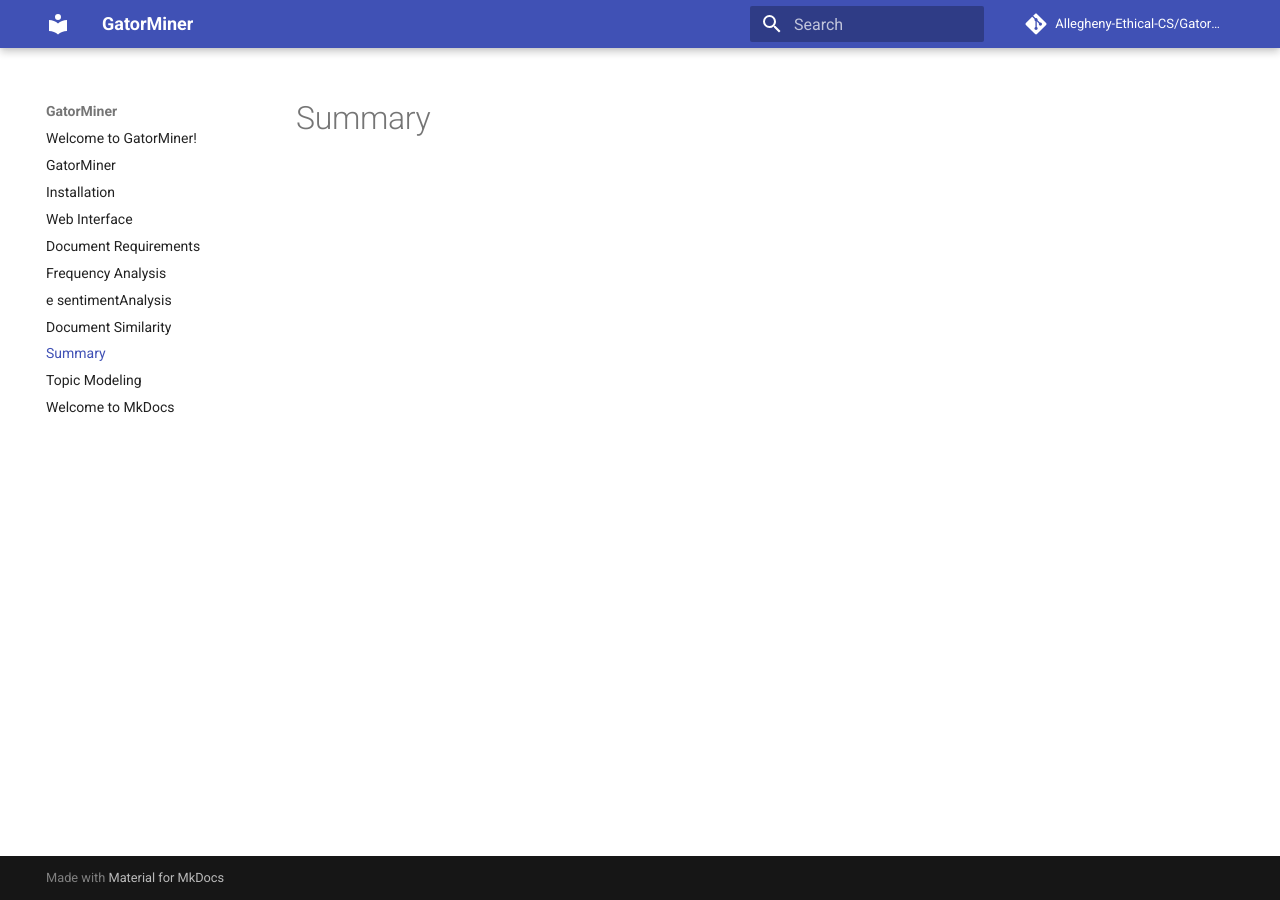
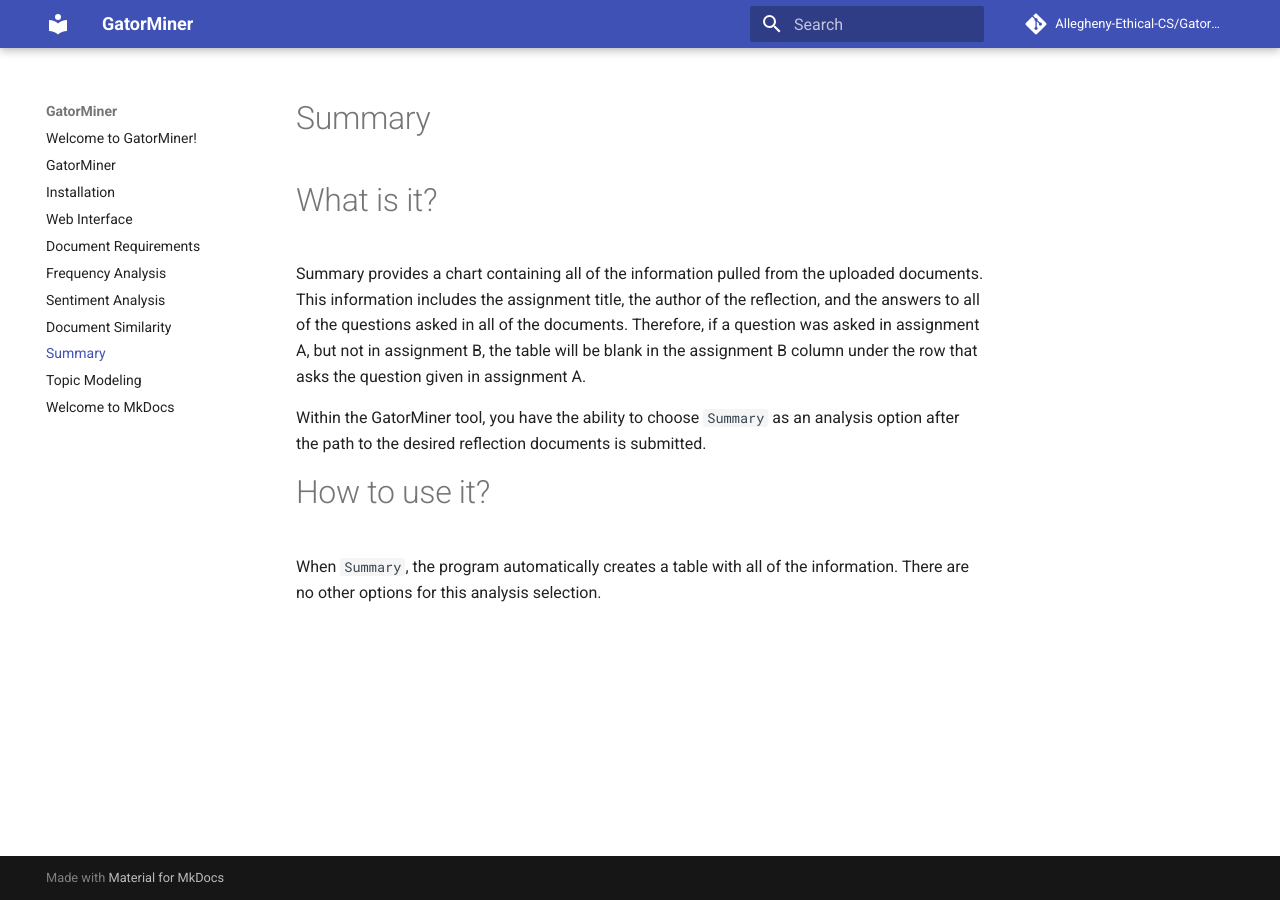
Before and after one commit to GatorEducator/GatorMiner, an MkDocs documentation site: the page built from docs/g_summary.md, in a window 1280 px wide. Built offline with MkDocs 1.6.1 and Material for MkDocs 9.7.7, drawn with Linux system fonts in a browser that asks for light colours; comment, search, counter and statistics services are not loaded.

Commit message:
continue adding to the files for the website

```diff
--- a/docs/g_summary.md
+++ b/docs/g_summary.md
@@ -1 +1,11 @@
 # Summary
+
+# What is it?
+
+Summary provides a chart containing all of the information pulled from the uploaded documents. This information includes the assignment title, the author of the reflection, and the answers to all of the questions asked in all of the documents. Therefore, if a question was asked in assignment A, but not in assignment B, the table will be blank in the assignment B column under the row that asks the question given in assignment A.
+
+Within the GatorMiner tool, you have the ability to choose `Summary` as an analysis option after the path to the desired reflection documents is submitted.
+
+# How to use it?
+
+When `Summary`, the program automatically creates a table with all of the information. There are no other options for this analysis selection.
```
Also changed, not shown: docs/e_frequencyAnalysis.md (+7 -1 lines), docs/f_documentSimilarity.md (deleted, +0 -1 lines), docs/f_sentimentAnalysis.md (added, +26 -0 lines), docs/g_documentSimilarity.md (added, +22 -0 lines), docs/e_sentimentAnalysis.md (deleted).
